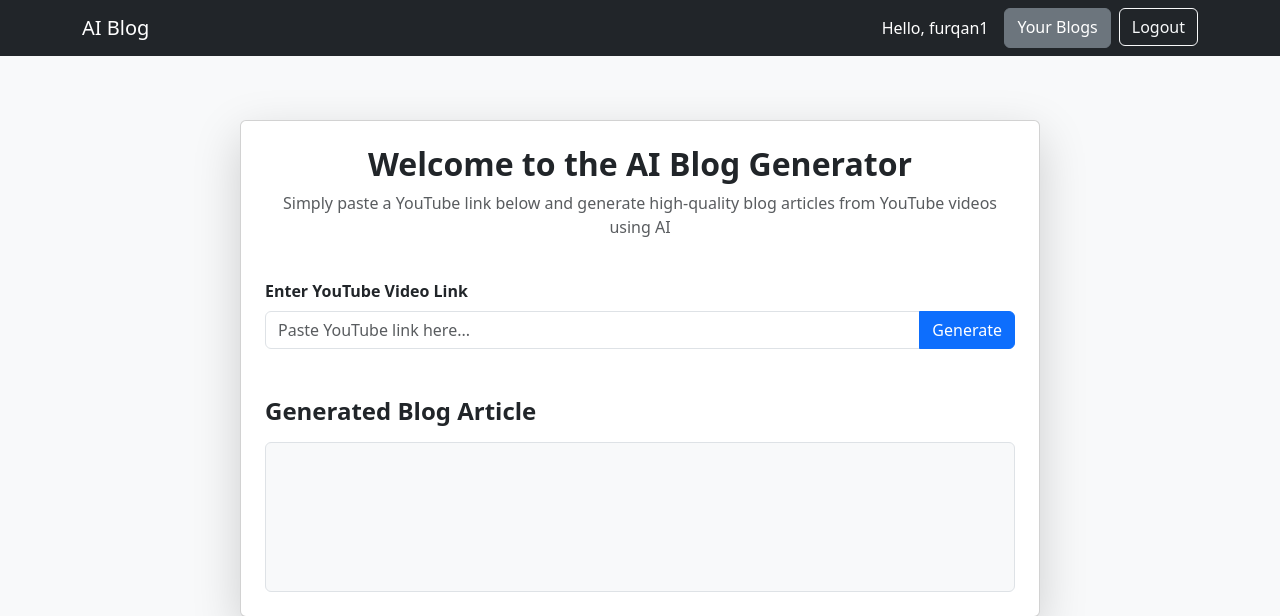
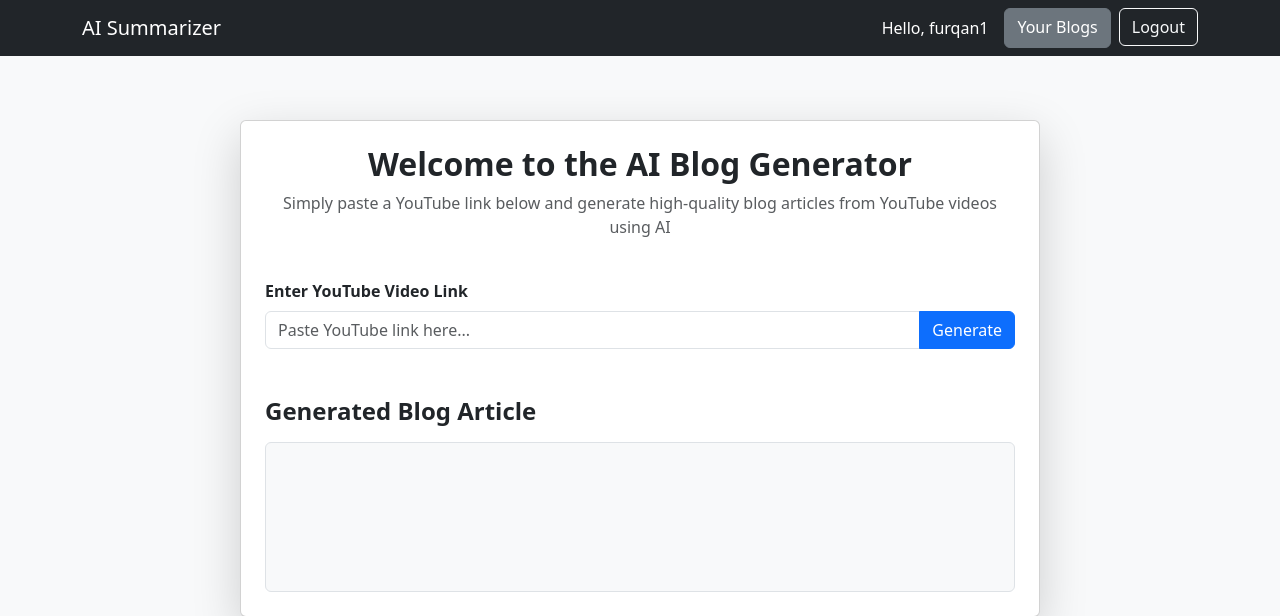
Before and after one commit to Furqan666-uno/ai_summarizer, a Django app: page / in a window 1280 px wide. Shown: the top 616 px of the page. Run offline with Django 5.2, Linux system fonts and the light colour scheme; a user stored in the database is signed in; parts of the project's set-up code (start-up, migrations or seed data) failed here and were passed over; some libraries are stand-ins or nearby versions.

Commit message:
Update base.html

```diff
--- a/templates/base.html
+++ b/templates/base.html
@@ -16,7 +16,7 @@
 
 <nav class="navbar navbar-expand-lg navbar-dark bg-dark">
     <div class="container">
-        <a class="navbar-brand" href="/">AI Blog</a>
+        <a class="navbar-brand" href="/">AI Summarizer</a>
         <div class="d-flex">
             {% if user.is_authenticated %}
                 <span class="navbar-text text-white me-3">Hello, {{ user.username }}</span>
```
